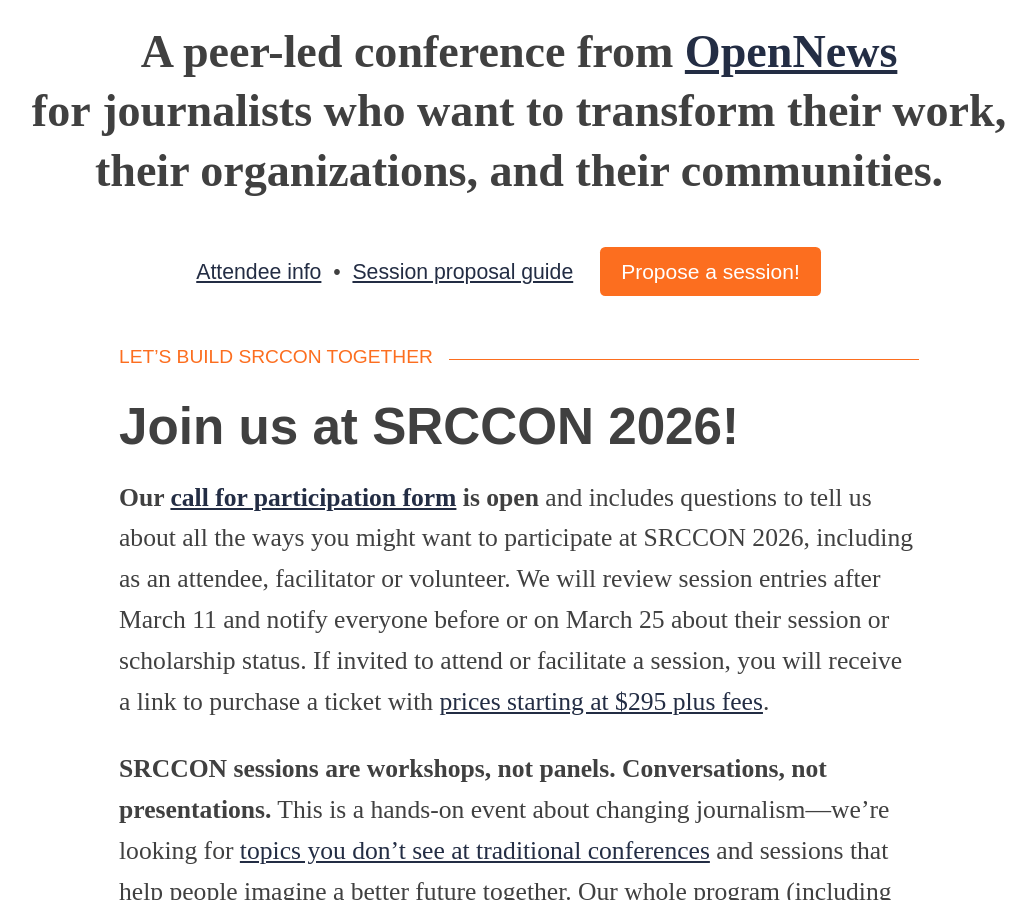
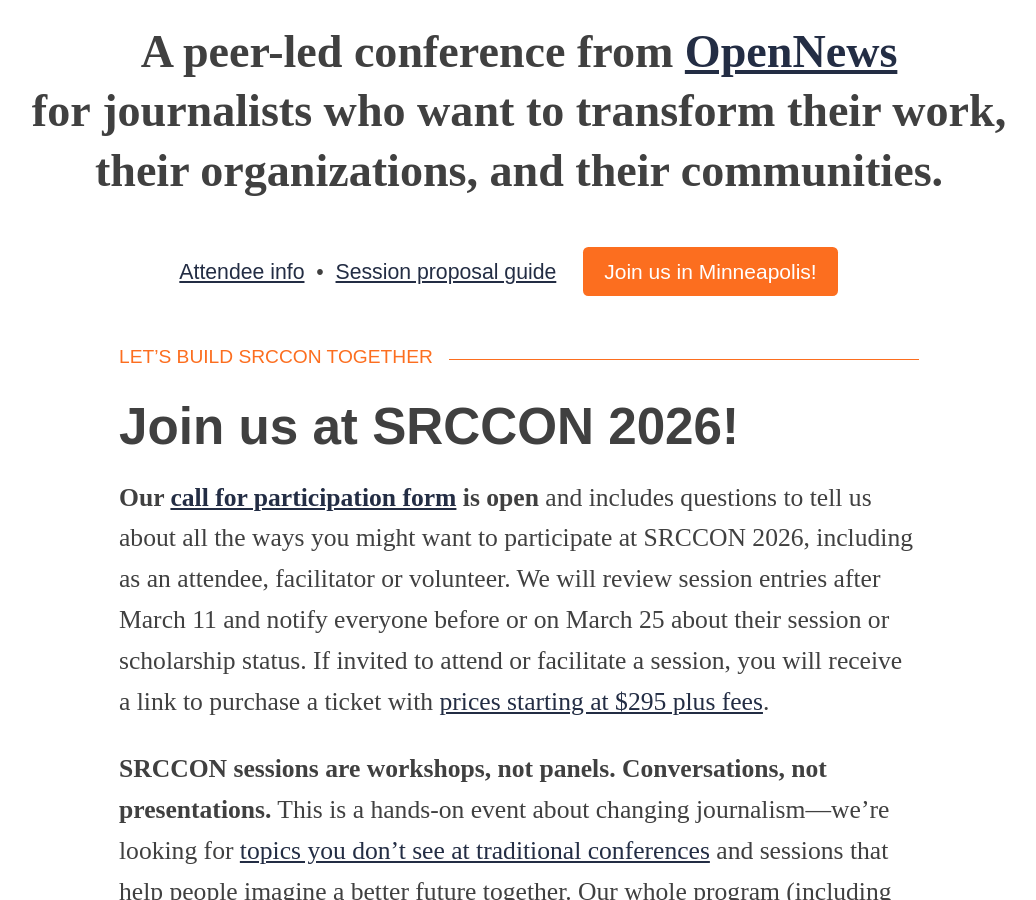
Before and after one commit to OpenNews/srccon-2026, a Jekyll site: the page built from homepage.md, in a window 1280 px wide and 900 px high, scrolled down 548 px. Shown: the whole window, without its empty margins (121-1157 px from the left). Built offline with Jekyll 4.4.1, drawn with Linux system fonts in a browser that asks for light colours; some web fonts are replaced.

Commit message:
update cta button

```diff
--- a/_config.yml
+++ b/_config.yml
@@ -66,7 +66,7 @@
       # cta_button_text / cta_button_link: enable the orange "call to action" button
       # cta_button_text: Sponsor SRCCON!
       # cta_button_link: https://opennews.org/sponsors/
-      cta_button_text: Propose a session!
+      cta_button_text: Join us in Minneapolis!
       cta_button_link: /participation/form/
       # form_link: set this value to the URL for the ticket purchase or registration form
       form_link: https://airtable.com/embed/apph4nQHGI9JBTCHe/pagGXNa51i21tMFaJ/form
```
